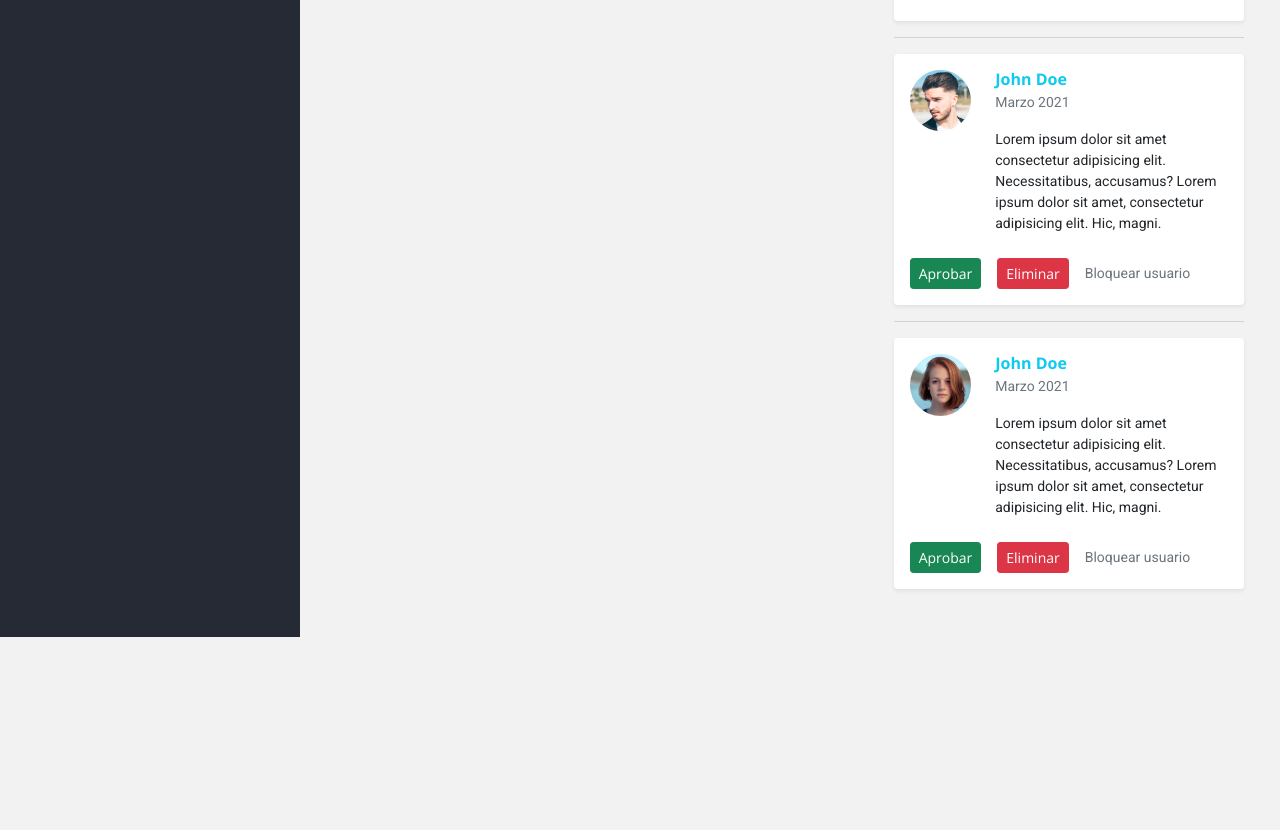
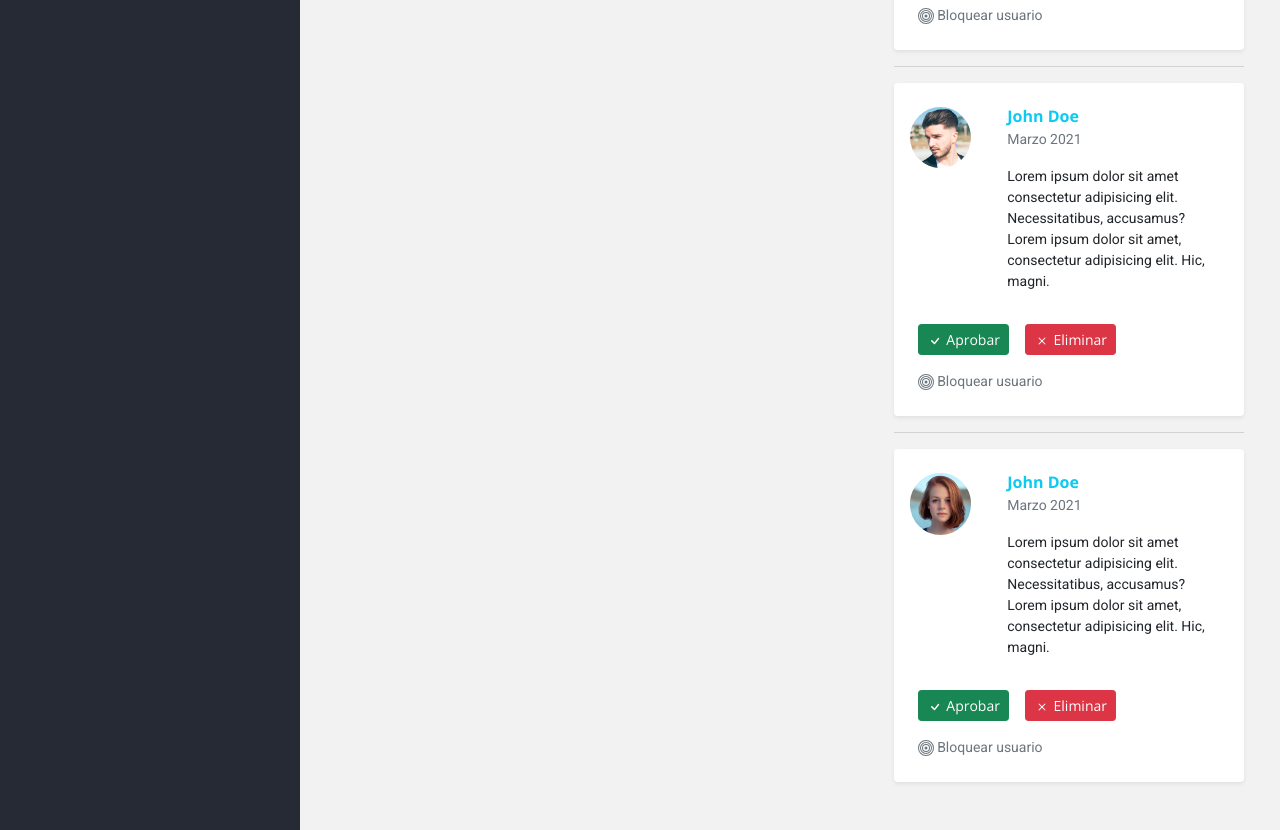
Before and after one commit to m4n50n/dashboard_with_bootstrap, a plain HTML site: page index.html in a window 1280 px wide. Shown: the part 518-1348 px from the top of the page. Before the commit the page ends 1155 px from the top, so only its background shows below. Drawn offline with nearby package versions, Linux system fonts and the light colour scheme.

Commit message:
feat: second commit

```diff
--- a/index.html
+++ b/index.html
@@ -69,7 +69,7 @@
 
             <main class="main col p-4">
               <div class="row">
-                <div class="col-12 col-lg-7 px-4">
+                <div class="col-12 col-xl-7 px-4">
                   <div class="widget mb-4">
                     <h4 class="mb-3">Nueva Entrada</h4>
 
@@ -88,7 +88,7 @@
                     </form>
                   </div>
                 </div>
-                <div class="col-12 col-lg-5 px-4">
+                <div class="col-12 col-xl-5 px-4">
                   <div class="widget mb-4">
                     <h4 class="mb-3">Estadísticas</h4>
 
@@ -112,12 +112,12 @@
                     <h4 class="mb-3">Comentarios</h4>
 
                     <div class="d-flex flex-column rounded-2 bg-white shadow-sm">
-                      <div class="row p-3">
-                        <div class="col-3 d-flex align-items-start">
+                      <div class="row pt-4 p-3">
+                        <div class="col-3 d-flex align-items-start justify-content-center">
                           <img class="img-fluid rounded-circle" style="max-height: 90px; min-height: 50px; min-width: 50px; object-fit: cover; object-position: top center;" src="./assets/img/persona1.jpg" alt="Persona_1">
                         </div>
 
-                        <div class="col-9">
+                        <div class="col-9 ps-4">
                           <h6 class="text-info fw-bold m-0">John Doe</h6>
                           <small class="text-muted">Marzo 2021</small>
 
@@ -155,22 +155,42 @@
                     <hr class="text-muted">
 
                     <div class="d-flex flex-column rounded-2 bg-white shadow-sm">
-                      <div class="row p-3">
-                        <div class="col-3 d-flex align-items-start">
+                      <div class="row pt-4 p-3">
+                        <div class="col-3 d-flex align-items-start justify-content-center">
                           <img class="img-fluid rounded-circle" style="max-height: 90px; min-height: 50px; min-width: 50px; object-fit: cover; object-position: top center;" src="./assets/img/persona2.jpg" alt="Persona_1">
                         </div>
 
-                        <div class="col-9">
+                        <div class="col-9 ps-4">
                           <h6 class="text-info fw-bold m-0">John Doe</h6>
                           <small class="text-muted">Marzo 2021</small>
 
                           <small class="d-block mt-3">Lorem ipsum dolor sit amet consectetur adipisicing elit. Necessitatibus, accusamus? Lorem ipsum dolor sit amet, consectetur adipisicing elit. Hic, magni.</small>
                         </div>
 
-                        <div class="col-12 mt-4 d-flex justify-content-start align-items-center">
-                          <button type="button" class="btn btn-sm btn-success me-3">Aprobar</button>
-                          <button type="button" class="btn btn-sm btn-danger me-3">Eliminar</button>
-                          <small class="text-muted">Bloquear usuario</small>
+                        <div class="col-12 mt-4 d-flex justify-content-start align-items-center flex-wrap">
+                          <button type="button" class="btn btn-sm btn-success m-2">
+                            <svg xmlns="http://www.w3.org/2000/svg" width="16" height="16" fill="currentColor" class="bi bi-check" viewBox="0 0 16 16">
+                              <path d="M10.97 4.97a.75.75 0 0 1 1.07 1.05l-3.99 4.99a.75.75 0 0 1-1.08.02L4.324 8.384a.75.75 0 1 1 1.06-1.06l2.094 2.093 3.473-4.425a.267.267 0 0 1 .02-.022z"/>
+                            </svg>
+
+                            Aprobar
+                          </button>
+                          <button type="button" class="btn btn-sm btn-danger m-2">
+                            <svg xmlns="http://www.w3.org/2000/svg" width="16" height="16" fill="currentColor" class="bi bi-x" viewBox="0 0 16 16">
+                              <path d="M4.646 4.646a.5.5 0 0 1 .708 0L8 7.293l2.646-2.647a.5.5 0 0 1 .708.708L8.707 8l2.647 2.646a.5.5 0 0 1-.708.708L8 8.707l-2.646 2.647a.5.5 0 0 1-.708-.708L7.293 8 4.646 5.354a.5.5 0 0 1 0-.708z"/>
+                            </svg>
+
+                            Eliminar</button>
+                          <small class="text-muted m-2">
+                            <svg xmlns="http://www.w3.org/2000/svg" width="16" height="16" fill="currentColor" class="bi bi-bullseye" viewBox="0 0 16 16">
+                              <path d="M8 15A7 7 0 1 1 8 1a7 7 0 0 1 0 14zm0 1A8 8 0 1 0 8 0a8 8 0 0 0 0 16z"/>
+                              <path d="M8 13A5 5 0 1 1 8 3a5 5 0 0 1 0 10zm0 1A6 6 0 1 0 8 2a6 6 0 0 0 0 12z"/>
+                              <path d="M8 11a3 3 0 1 1 0-6 3 3 0 0 1 0 6zm0 1a4 4 0 1 0 0-8 4 4 0 0 0 0 8z"/>
+                              <path d="M9.5 8a1.5 1.5 0 1 1-3 0 1.5 1.5 0 0 1 3 0z"/>
+                            </svg>
+
+                            Bloquear usuario
+                          </small>
                         </div>
                       </div>
                     </div>
@@ -178,26 +198,52 @@
                     <hr class="text-muted">
 
                     <div class="d-flex flex-column rounded-2 bg-white shadow-sm">
-                      <div class="row p-3">
-                        <div class="col-3 d-flex align-items-start">
+                      <div class="row pt-4 p-3">
+                        <div class="col-3 d-flex align-items-start justify-content-center">
                           <img class="img-fluid rounded-circle" style="max-height: 90px; min-height: 50px; min-width: 50px; object-fit: cover; object-position: top center;" src="./assets/img/persona3.jpg" alt="Persona_1">
                         </div>
 
-                        <div class="col-9">
+                        <div class="col-9 ps-4">
                           <h6 class="text-info fw-bold m-0">John Doe</h6>
                           <small class="text-muted">Marzo 2021</small>
 
                           <small class="d-block mt-3">Lorem ipsum dolor sit amet consectetur adipisicing elit. Necessitatibus, accusamus? Lorem ipsum dolor sit amet, consectetur adipisicing elit. Hic, magni.</small>
                         </div>
 
-                        <div class="col-12 mt-4 d-flex justify-content-start align-items-center">
-                          <button type="button" class="btn btn-sm btn-success me-3">Aprobar</button>
-                          <button type="button" class="btn btn-sm btn-danger me-3">Eliminar</button>
-                          <small class="text-muted">Bloquear usuario</small>
+                        <div class="col-12 mt-4 d-flex justify-content-start align-items-center flex-wrap">
+                          <button type="button" class="btn btn-sm btn-success m-2">
+                            <svg xmlns="http://www.w3.org/2000/svg" width="16" height="16" fill="currentColor" class="bi bi-check" viewBox="0 0 16 16">
+                              <path d="M10.97 4.97a.75.75 0 0 1 1.07 1.05l-3.99 4.99a.75.75 0 0 1-1.08.02L4.324 8.384a.75.75 0 1 1 1.06-1.06l2.094 2.093 3.473-4.425a.267.267 0 0 1 .02-.022z"/>
+                            </svg>
+
+                            Aprobar
+                          </button>
+                          <button type="button" class="btn btn-sm btn-danger m-2">
+                            <svg xmlns="http://www.w3.org/2000/svg" width="16" height="16" fill="currentColor" class="bi bi-x" viewBox="0 0 16 16">
+                              <path d="M4.646 4.646a.5.5 0 0 1 .708 0L8 7.293l2.646-2.647a.5.5 0 0 1 .708.708L8.707 8l2.647 2.646a.5.5 0 0 1-.708.708L8 8.707l-2.646 2.647a.5.5 0 0 1-.708-.708L7.293 8 4.646 5.354a.5.5 0 0 1 0-.708z"/>
+                            </svg>
+
+                            Eliminar</button>
+                          <small class="text-muted m-2">
+                            <svg xmlns="http://www.w3.org/2000/svg" width="16" height="16" fill="currentColor" class="bi bi-bullseye" viewBox="0 0 16 16">
+                              <path d="M8 15A7 7 0 1 1 8 1a7 7 0 0 1 0 14zm0 1A8 8 0 1 0 8 0a8 8 0 0 0 0 16z"/>
+                              <path d="M8 13A5 5 0 1 1 8 3a5 5 0 0 1 0 10zm0 1A6 6 0 1 0 8 2a6 6 0 0 0 0 12z"/>
+                              <path d="M8 11a3 3 0 1 1 0-6 3 3 0 0 1 0 6zm0 1a4 4 0 1 0 0-8 4 4 0 0 0 0 8z"/>
+                              <path d="M9.5 8a1.5 1.5 0 1 1-3 0 1.5 1.5 0 0 1 3 0z"/>
+                            </svg>
+
+                            Bloquear usuario
+                          </small>
                         </div>
                       </div>
                     </div>
                   </div>
+                </div>
+              </div>
+
+              <div class="row">
+                <div class="col-12">
+
                 </div>
               </div>
             </main>
```
Also changed, not shown: assets/img/persona4.jpg (deleted), assets/img/persona5.jpg (deleted).
